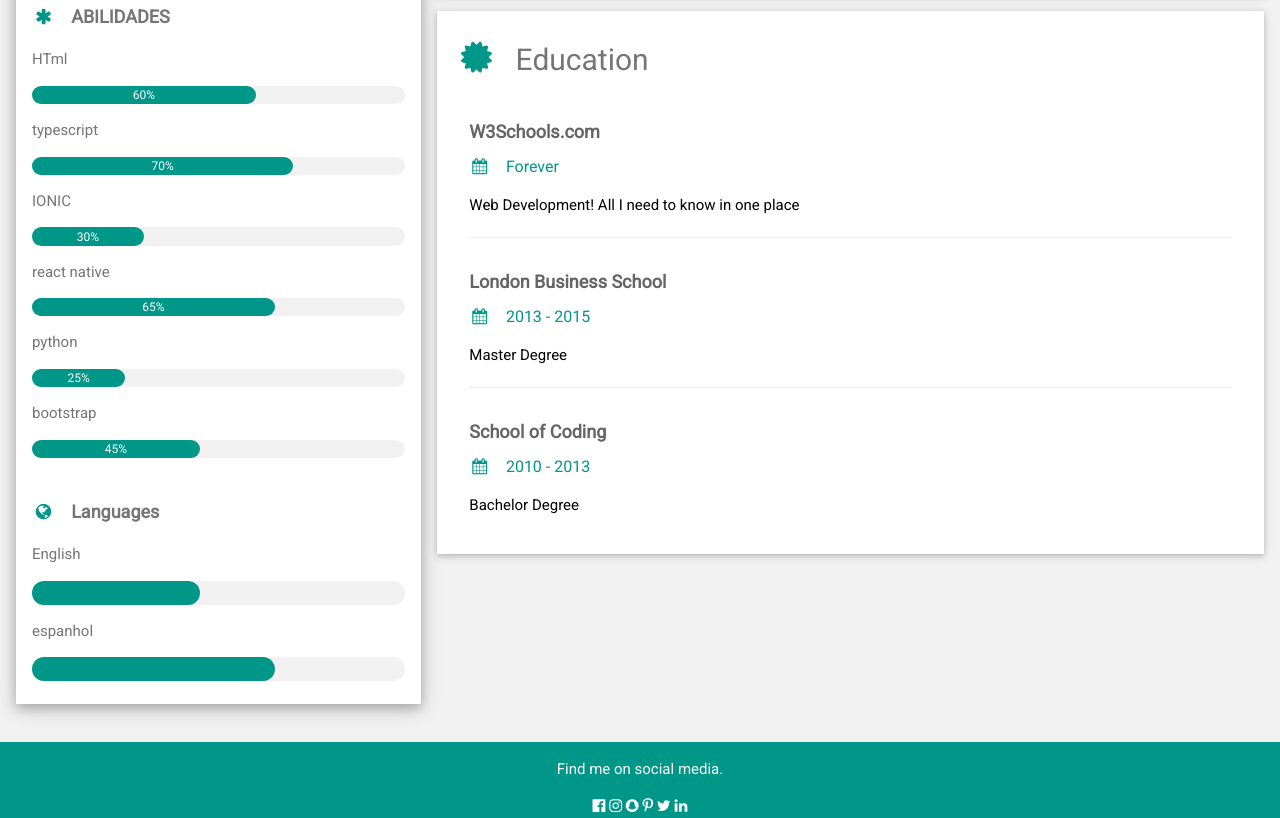
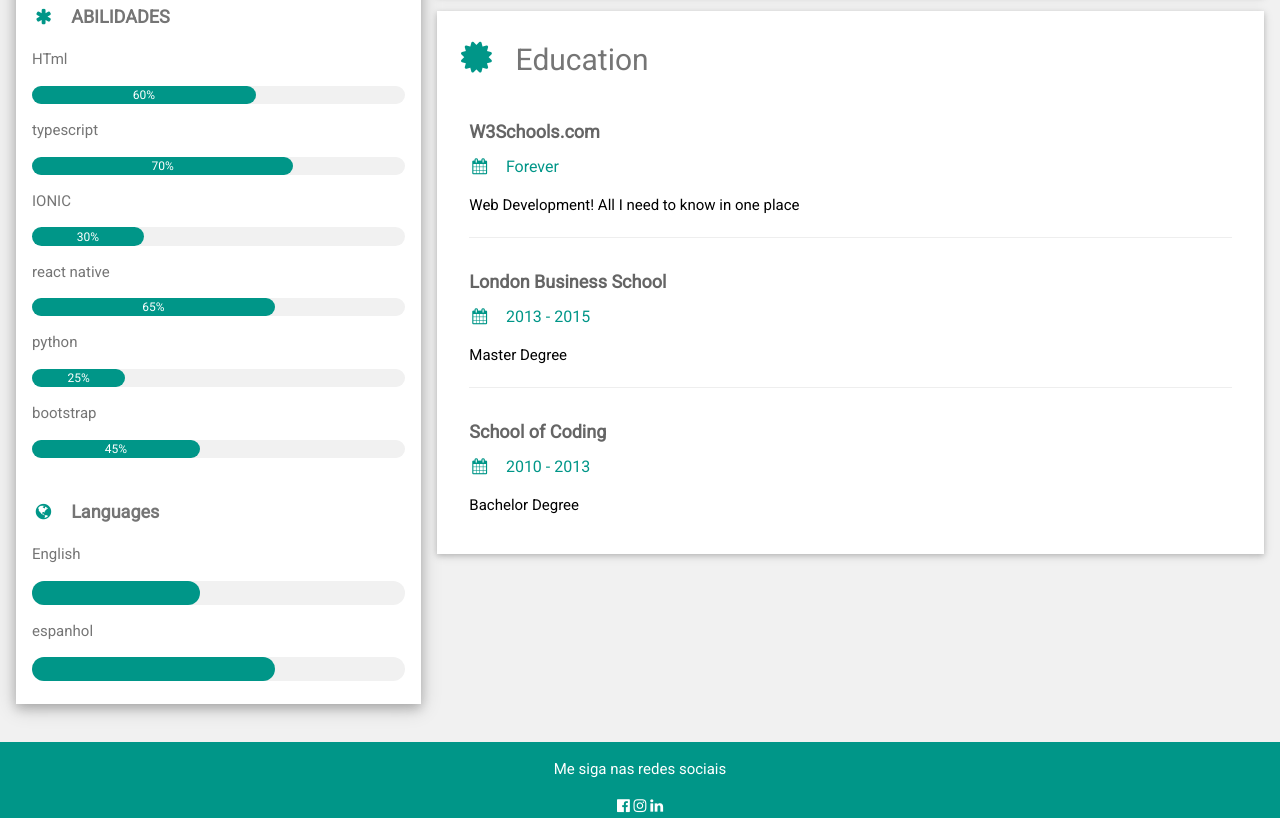
Before and after one commit to Vini5610/Curriculo-att, a plain HTML site: page index.html in a window 1280 px wide. Shown: the part 609-1427 px from the top of the page. Drawn offline with nearby package versions, Linux system fonts and the light colour scheme.

Commit message:
Update index.html

```diff
--- a/index.html
+++ b/index.html
@@ -143,13 +143,10 @@ html,body,h1,h2,h3,h4,h5,h6 {font-family: "Roboto", sans-serif}
 </div>
 
 <footer class="w3-container w3-teal w3-center w3-margin-top">
-  <p>Find me on social media.</p>
-  <i class="fa fa-facebook-official w3-hover-opacity"></i>
-  <i class="fa fa-instagram w3-hover-opacity"></i>
-  <i class="fa fa-snapchat w3-hover-opacity"></i>
-  <i class="fa fa-pinterest-p w3-hover-opacity"></i>
-  <i class="fa fa-twitter w3-hover-opacity"></i>
-  <i class="fa fa-linkedin w3-hover-opacity"></i>
+  <p>Me siga nas redes sociais</p>
+  <a href="https://www.facebook.com/claudiu.vinicius.7/" ><i class="fa fa-facebook-official w3-hover-opacity"></i></a>
+  <a href="https://www.instagram.com/jose_vini04/" ><i class="fa fa-instagram w3-hover-opacity"></i></a>
+  <a href="https://www.linkedin.com/in/cl%C3%A1udio-vin%C3%ADcius-jos%C3%A9-mello-gomes-072ab6254/" ><i class="fa fa-linkedin w3-hover-opacity"></i></a>
 </footer>
 
 </body>
```
